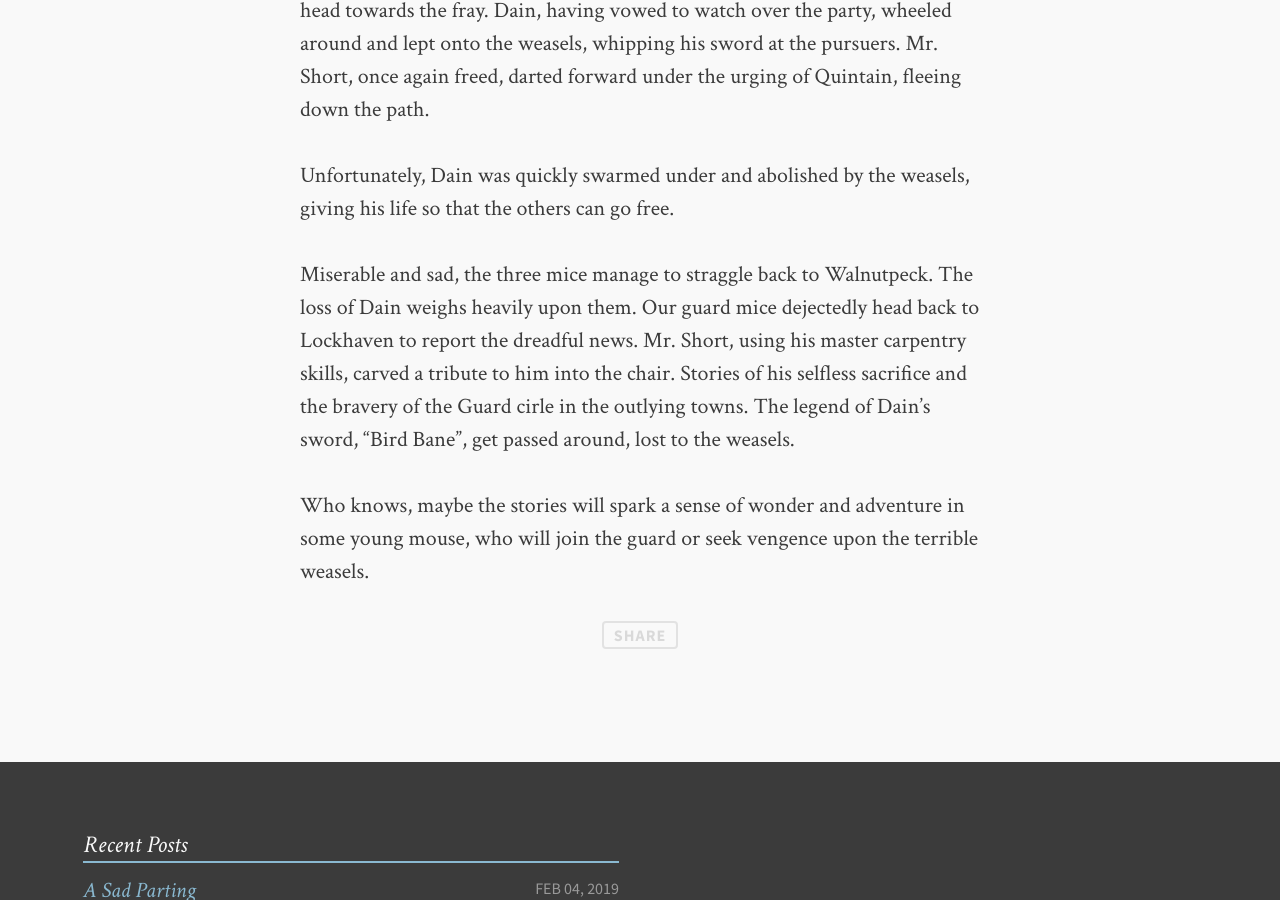
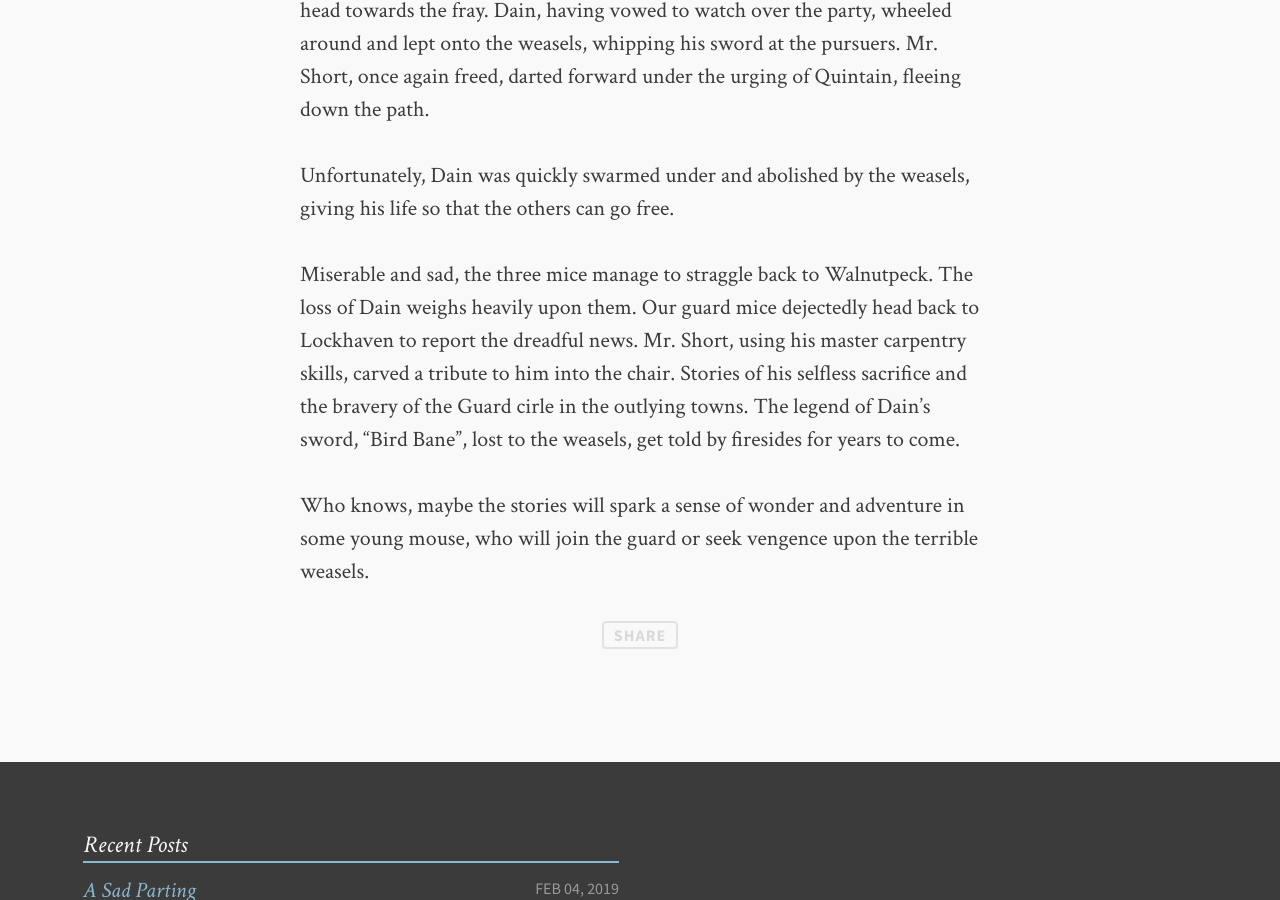
Before and after one commit to voidnologo/mouseguard, a Jekyll site: the page built from _posts/2019-02-04-doom.md, in a window 1280 px wide and 900 px high, scrolled down 2578 px. Built offline with Jekyll 4.4.1, drawn with Linux system fonts in a browser that asks for light colours; comment, search, counter and statistics services are not loaded.

Commit message:
some wording

```diff
--- a/_posts/2019-02-04-doom.md
+++ b/_posts/2019-02-04-doom.md
@@ -70,8 +70,8 @@ can go free.
 Miserable and sad, the three mice manage to straggle back to Walnutpeck.  The loss of Dain weighs heavily upon
 them.  Our guard mice dejectedly head back to Lockhaven to report the dreadful news.  Mr. Short, using his master
 carpentry skills, carved a tribute to him into the chair.  Stories of his selfless sacrifice and the bravery
-of the Guard cirle in the outlying towns.  The legend of Dain's sword, "Bird Bane", get passed around,
-lost to the weasels.
+of the Guard cirle in the outlying towns.  The legend of Dain's sword, "Bird Bane",
+lost to the weasels, get told by firesides for years to come.
 
 Who knows, maybe the stories will spark a sense of wonder and adventure in some young mouse, who will join the
 guard or seek vengence upon the terrible weasels.
```
